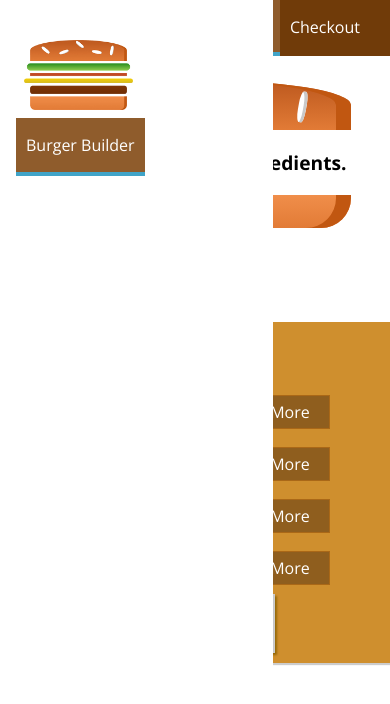
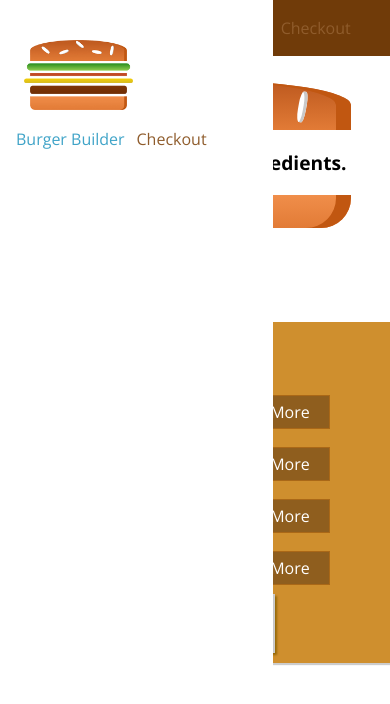
Before and after one commit to aw3some-dev/burger-builder, a React (Create React App) app: page / in a window 390 px wide. Shown: the top 704 px of the page. Built offline with nearby package versions, Linux system fonts and the light colour scheme.

Commit message:
Added Responsiveness to Navigation Item Module
Added Responsiveness to Navigation Item Module

```diff
--- a/src/components/Navigation/NavigationItems/NavigationItem/NavigationItem.module.css
+++ b/src/components/Navigation/NavigationItems/NavigationItem/NavigationItem.module.css
@@ -1,7 +1,29 @@
+.NavigationItem {
+    margin: 10px 0;
+    box-sizing: border-box;
+    width: 100%;
+    display: block;
+}
+
+.NavigationItem a {
+    color: #8f5c2c;
+    text-decoration: none;
+    width: 100%;
+    box-sizing: border-box;
+    display: block;
+}
+
+.NavigationItem a:hover,
+.NavigationItem a:active,
+.NavigationItem a.active {
+    color: #40a4c8;
+}
+
+@media (min-width: 500px) {
     .NavigationItem {
         margin: 0;
-    box-sizing: border-box;
         height: 100%;
+        width: auto;
         display: flex;
         align-items: center;
     }
@@ -12,8 +34,6 @@
         height: 100%;
         padding: 16px 10px;
         border-bottom: 4px solid transparent;
-    box-sizing: border-box;
-    display: block;
     }
 
     .NavigationItem a:hover,
@@ -23,3 +43,4 @@
         border-bottom: 4px solid #40a4c8;
         color: #ffffff;
     }
+}
```
Lines whose indentation alone changed are shown as unchanged.
